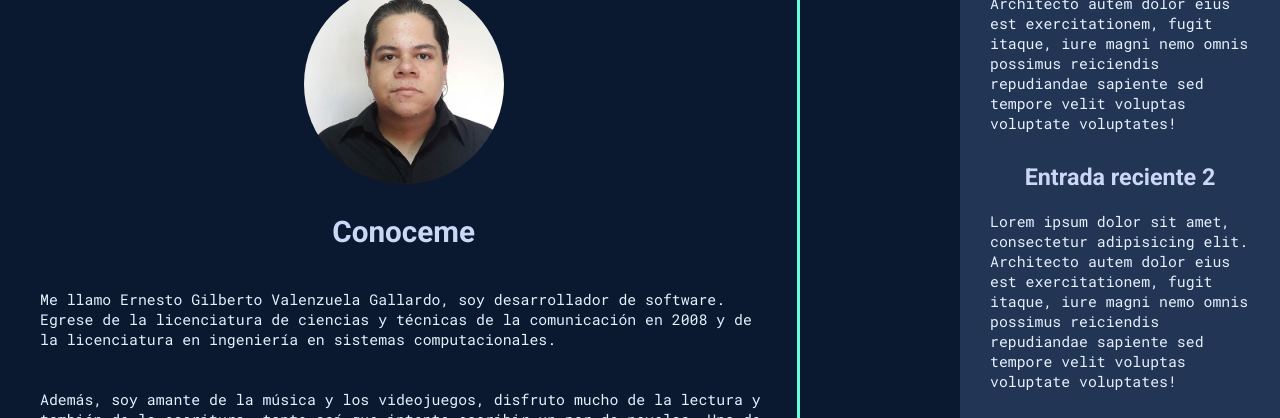
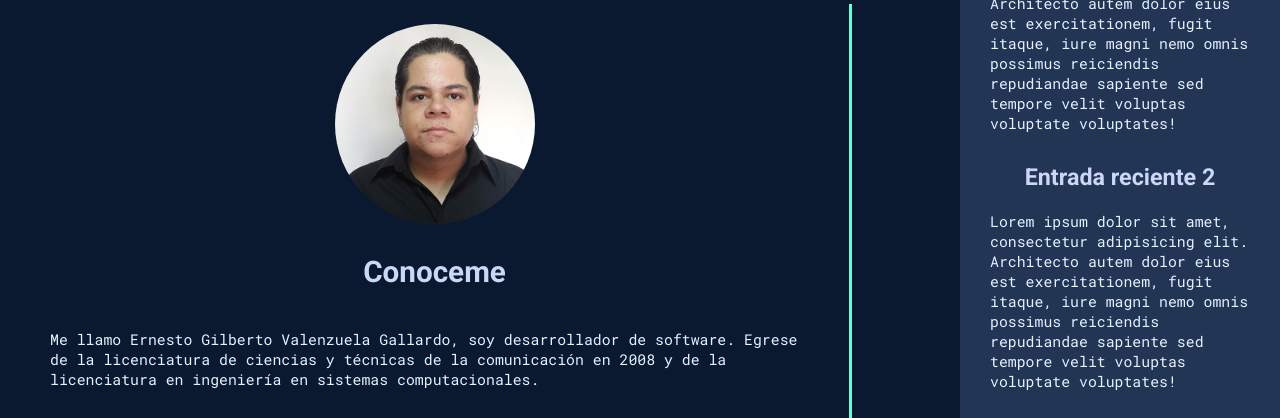
Before and after one commit to ernestogilberto/portafolio, a plain HTML site: page index.html in a window 1280 px wide. Shown: the part 290-708 px from the top of the page. Drawn offline with Linux system fonts and the light colour scheme.

Commit message:
Hotfix Arreglo margen main

```diff
--- a/index.html
+++ b/index.html
@@ -75,7 +75,7 @@
         </div>
     </header>
     <!--        Fin del area del Header y Navegación         -->
-    <div class="main-wrapper">
+    <div class="wrapper">
         <!--        Principio del area del Main         -->
         <main>
             <!--        Area de presentación y habilidades        -->
--- a/styles/styles.css
+++ b/styles/styles.css
@@ -90,10 +90,6 @@ main img {
     display               : grid;
     grid-template-columns : 100%;
     grid-template-rows    : auto 40px;
-}
-
-.main-wrapper{
-    width: 95%;
 }
 
 /*-----------------------Fin de los estilos Generales--------------------------------*/
@@ -557,7 +553,7 @@ td ul, td ol {
 
     .mainContent {
         width  : 65%;
-        margin : 10px;
+        margin : 20px;
     }
 
     .copyright {
```
